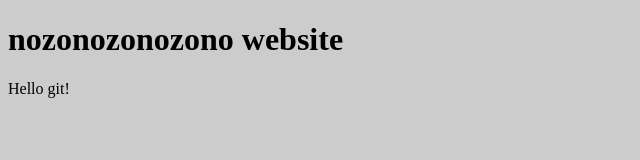
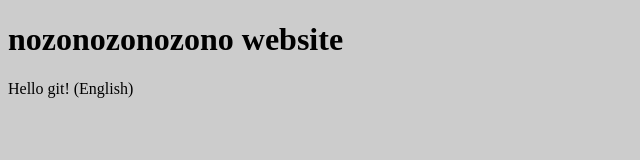
Before and after one commit to nozonozonozono/gitTrain, a plain HTML site: page index.html in a window 1280 px wide. Shown: the full height of the page, 0-640 px from the left. Drawn offline with Linux system fonts and the light colour scheme.

Commit message:
英語対応

```diff
--- a/index.html
+++ b/index.html
@@ -3,5 +3,5 @@
 <link rel="stylesheet" href="./css/style.css">
 <body>
 <h1>nozonozonozono website</h1>
-<p>Hello git!</p>
+<p>Hello git! (English)</p>
 </body>
```
